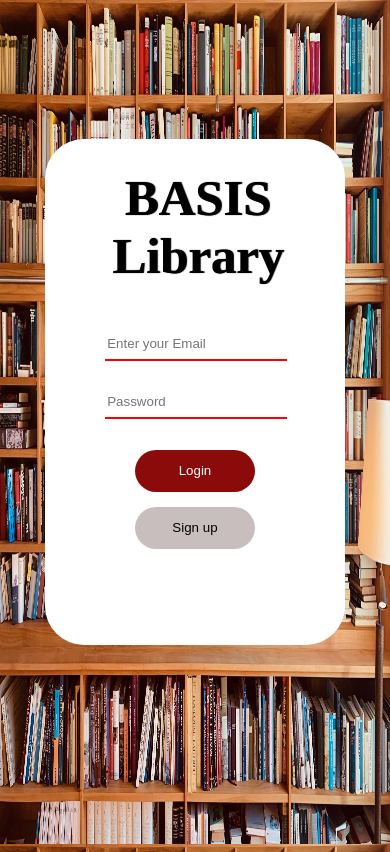
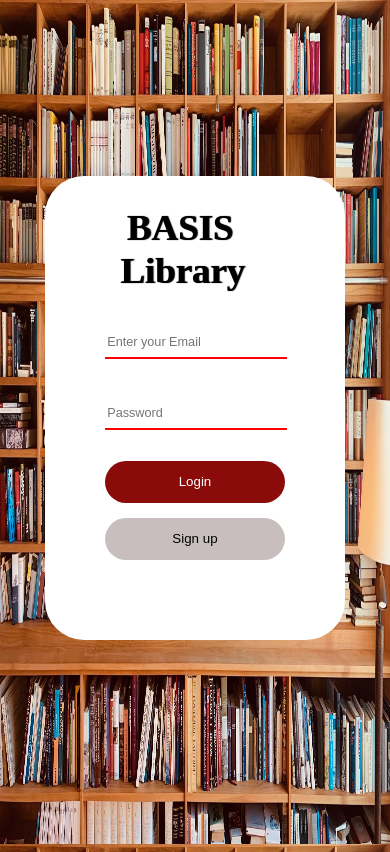
Before and after one commit to Unbeatable0826/Library_Committee, a website with bundled scripts: page public/Login_Folder/login.html in a window 390 px wide. Built offline with nearby package versions, Linux system fonts and the light colour scheme; no server answers; a web font is replaced by a local one.

Commit message:
Updated Login.css Styling problems on mobile devices
Changed the vh to percentage and centered the text and awkward looking font size and text on the top,

```diff
--- a/public/Login_Folder/login.css
+++ b/public/Login_Folder/login.css
@@ -140,40 +140,43 @@ opacity: 0.5;
     .sec2{
         background-color: white;
         margin-left: 10%;
-        margin-top: 35%;
+        margin-top: 45%;
         width: 80%;
-        height: 60%;
+        height: 55%;
         border-radius: 10vw;
     }
     .logintext{
-        margin-left: 2%;
+        margin-left: 25%;
         padding-top: 10%;
+        font-size: 230%;
+        width: 40%;
         text-align: center;
-        font-size: 6vh;
     }
     .login_input{
-        height: 20%;
+        height: 30%;
         width: 60%;
-
+        font-size: 1.5vh;
     }
     .login_line{
         width: 60%;
     }
     .login_input_password{
+        margin-top: 10%;
         width: 60%;
-        height: 20%;
+        height: 30%;
+        font-size: 1.5vh;
     }
     .password_line{
         width: 60%;
         border: 1px solid red ;
     }
     .login_button{
-        margin-left: 30%;
-        width: 40%;
+        margin-left: 20%;
+        width: 60%;
     }
     .signup_button{
-        margin-left: 30%;
-        width: 40%;
+        margin-left: 20%;
+        width: 60%;
     }
     a{
         text-decoration: none !important;
```
